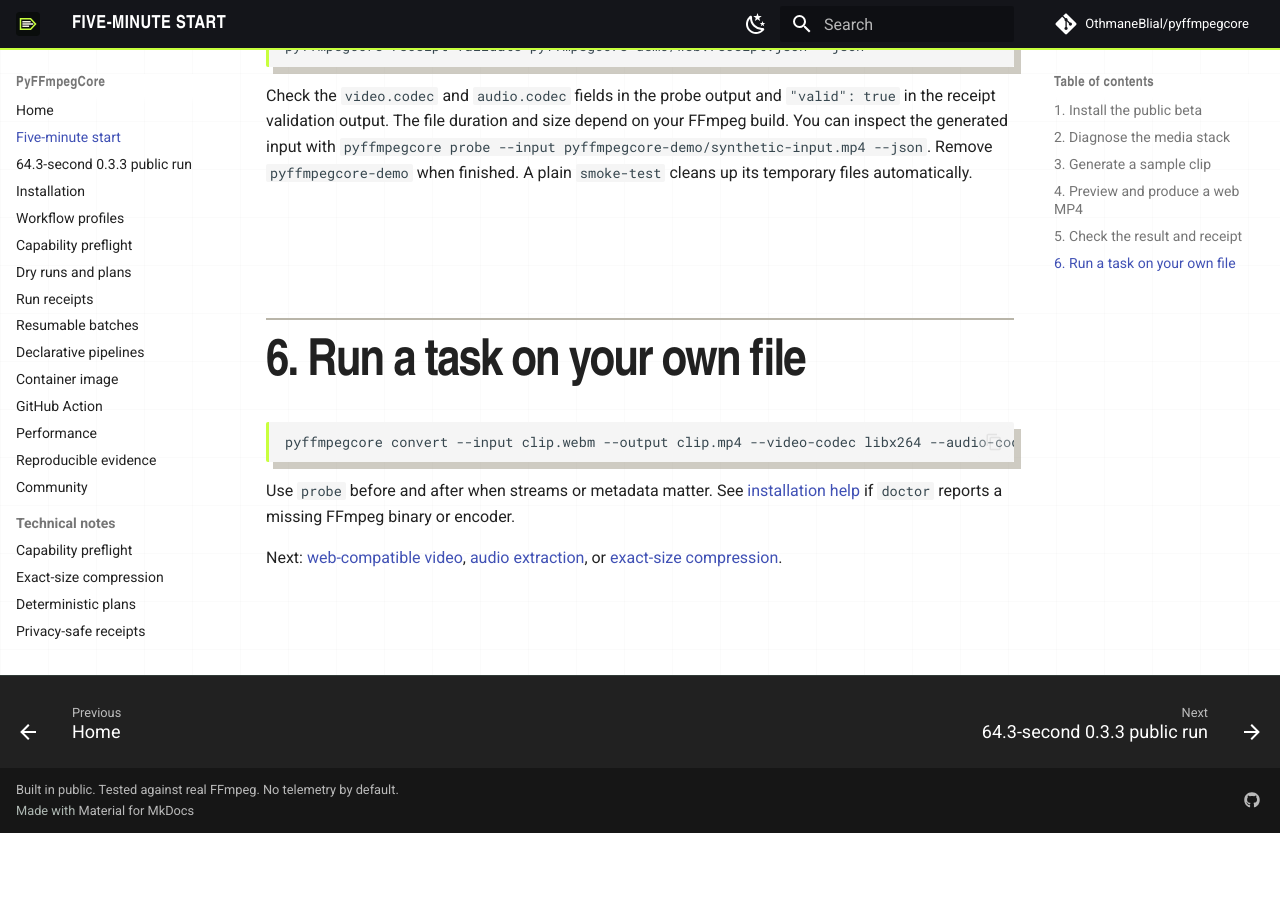
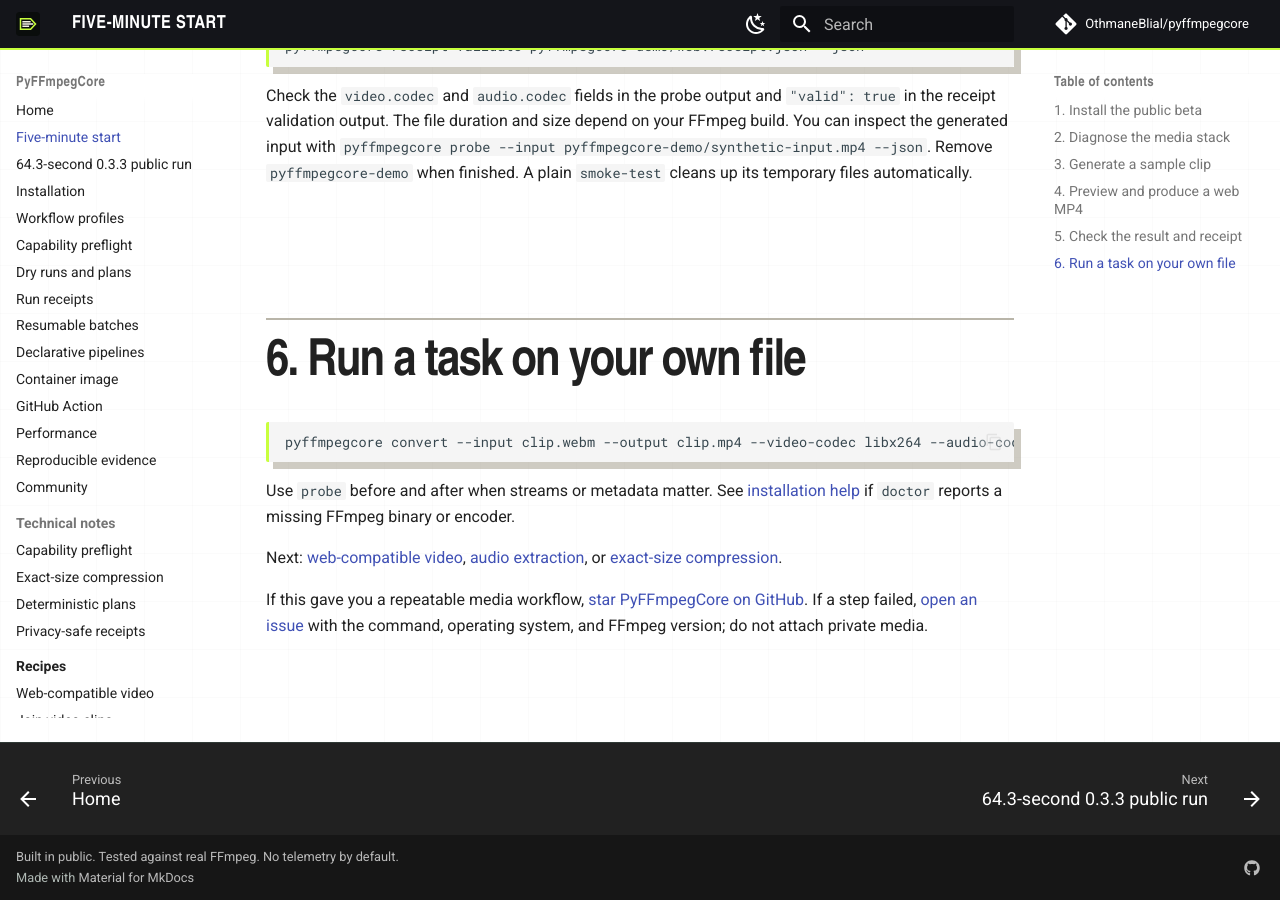
Before and after one commit to OthmaneBlial/pyffmpegcore, an MkDocs documentation site: the page built from docs/quickstart.md, in a window 1280 px wide and 900 px high, scrolled down 2089 px. Built offline with MkDocs 1.6.1 and Material for MkDocs 9.7.7, drawn with Linux system fonts in a browser that asks for light colours; comment, search, counter and statistics services are not loaded; before the commit the page ends 2922 px from its top, so only the background shows below that.

Commit message:
docs: ask for a star after successful quickstart

```diff
--- a/docs/quickstart.md
+++ b/docs/quickstart.md
@@ -71,3 +71,8 @@
 binary or encoder.
 
 Next: [web-compatible video](recipes/web-video.md), [audio extraction](recipes/audio-extraction.md), or [exact-size compression](recipes/exact-size.md).
+
+If this gave you a repeatable media workflow, [star PyFFmpegCore on GitHub](https://github.com/OthmaneBlial/pyffmpegcore). If a
+step failed, [open an issue](https://github.com/OthmaneBlial/pyffmpegcore/issues/new/choose)
+with the command, operating system, and FFmpeg version; do not attach private
+media.
```
